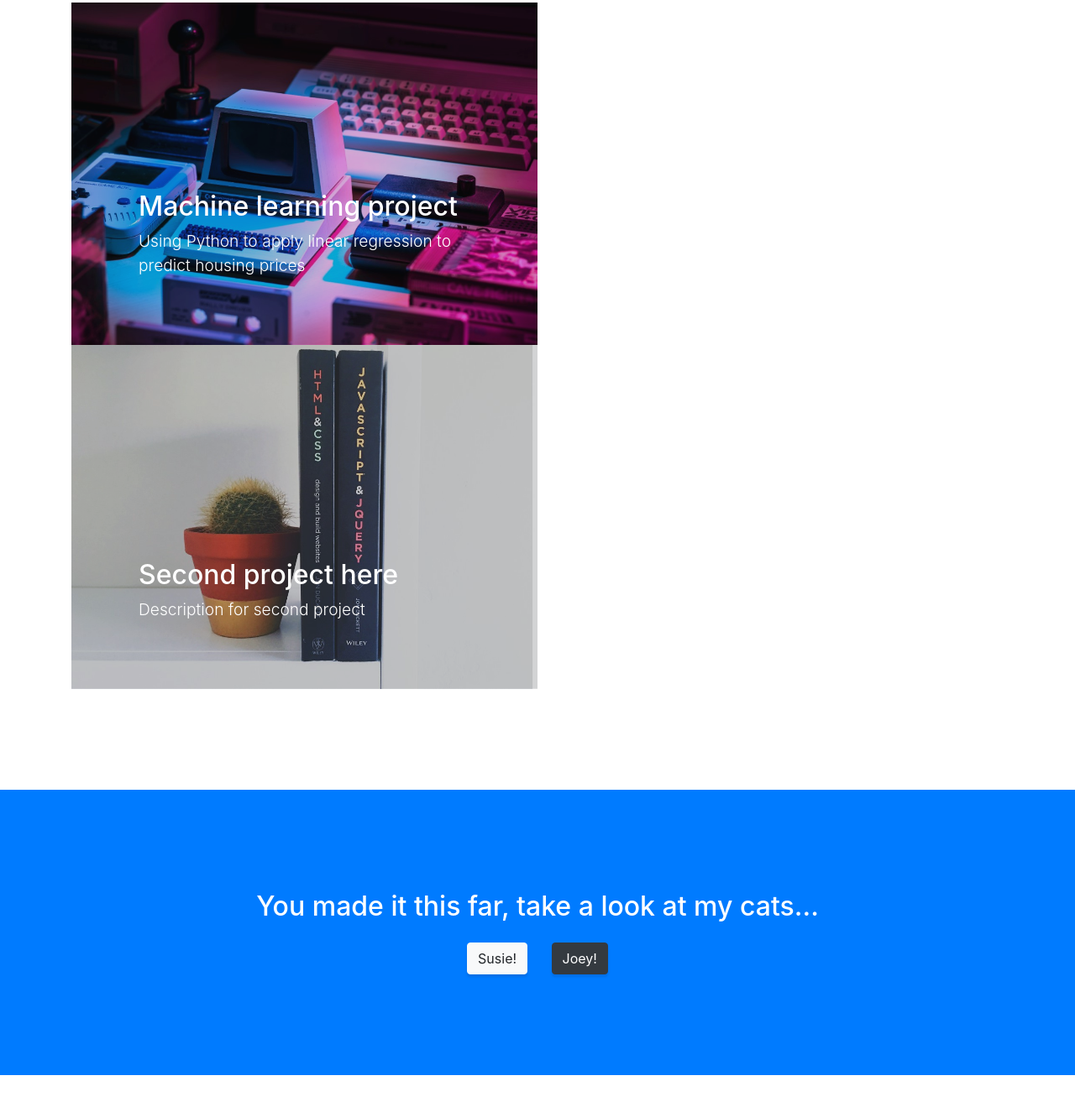
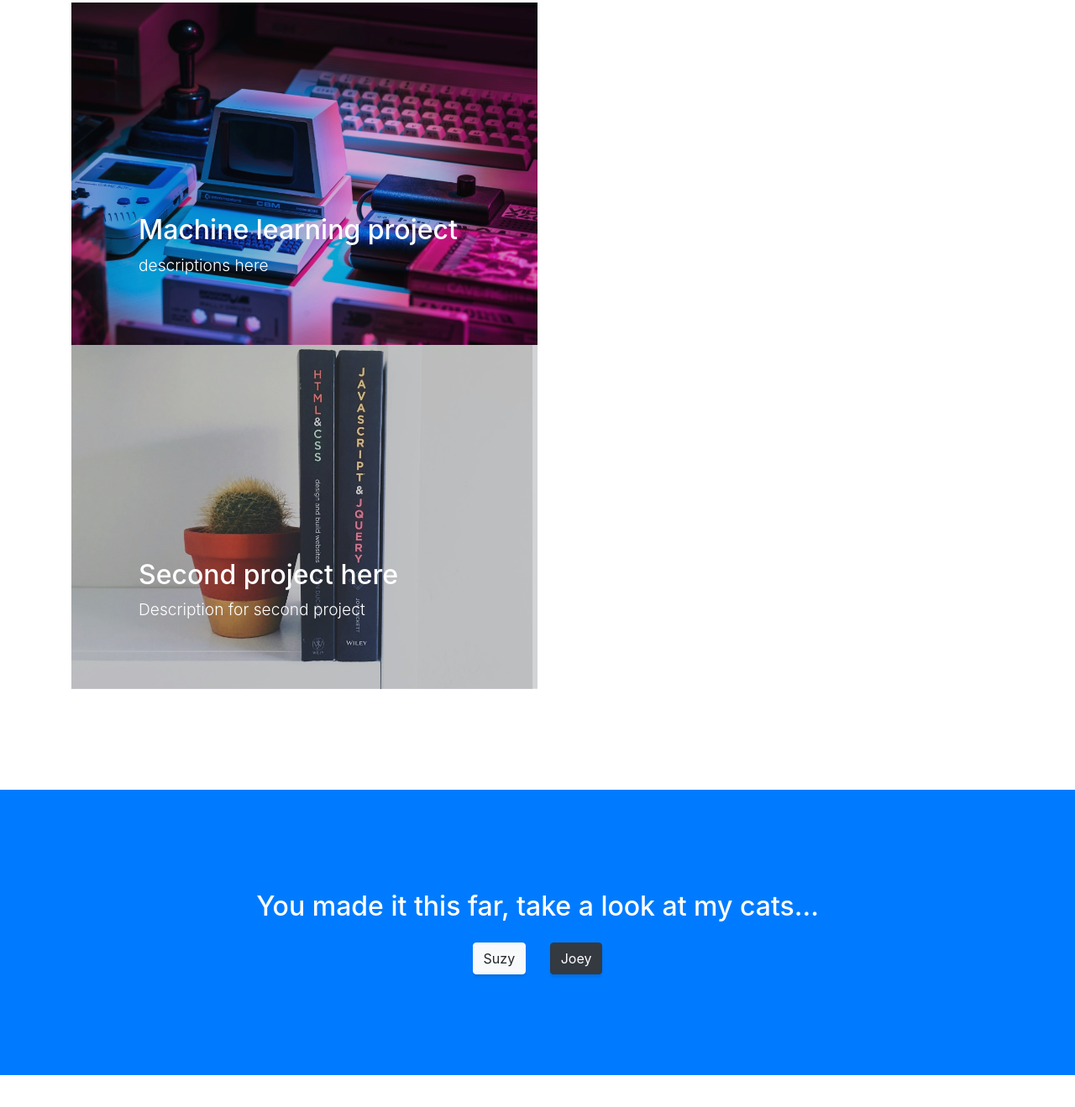
Before and after one commit to jcbrito/jcbrito.github.io, a website with bundled scripts: page index.html in a window 1280 px wide. Shown: the part 2919-4238 px from the top of the page at 84% size. Built offline with nearby package versions, Linux system fonts and the light colour scheme.

Commit message:
Update index.html

```diff
--- a/index.html
+++ b/index.html
@@ -149,7 +149,7 @@
             <div class="caption">
               <div class="caption-content">
                 <div class="h2">Machine learning project</div>
-                <p class="mb-0">Using Python to apply linear regression to predict housing prices</p>
+                <p class="mb-0">descriptions here</p>
               </div>
             </div>
             <img class="img-fluid" src="img/portfolio-1.jpg" alt="">
@@ -175,8 +175,8 @@
   <section class="content-section bg-primary text-white">
     <div class="container text-center">
       <h2 class="mb-4">You made it this far, take a look at my cats...</h2>
-      <a href="#!" class="btn btn-xl btn-light mr-4">Susie!</a>
-      <a href="#!" class="btn btn-xl btn-dark">Joey!</a>
+      <a href="#!" class="btn btn-xl btn-light mr-4">Suzy</a>
+      <a href="#!" class="btn btn-xl btn-dark">Joey</a>
     </div>
   </section>
 
```
